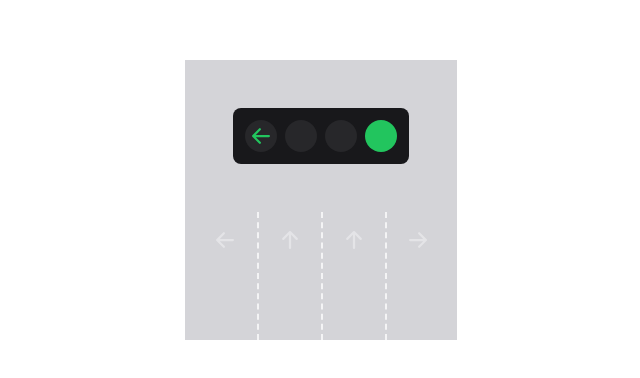
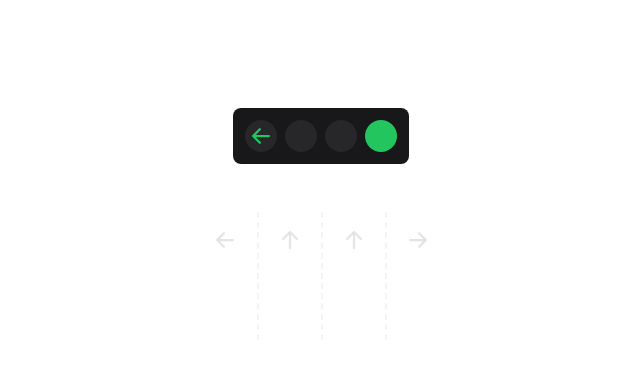
Before and after one commit to cdonohue/traffic-intersection, a Next.js app: page / in a window 1280 px wide. Shown: the part 200-578 px from the top of the page, without its empty margins (319-959 px from the left). Built offline with nearby package versions, Linux system fonts and the light colour scheme.

Commit message:
Update TrafficLight component props

```diff
--- a/components/TrafficLight.tsx
+++ b/components/TrafficLight.tsx
@@ -3,8 +3,8 @@
 import Lane from './Lane'
 
 type Props = {
-  straightState: 'stop' | 'caution' | 'go'
-  turnState: 'stop' | 'caution' | 'go' | 'yield'
+  straightState?: 'stop' | 'caution' | 'go'
+  turnState?: 'stop' | 'caution' | 'go' | 'yield'
 }
 
 export default function TrafficLight({
@@ -12,7 +12,7 @@
   turnState = 'stop',
 }: Props) {
   return (
-    <div className="flex flex-col items-center bg-zinc-300">
+    <div className="flex flex-col items-center">
       <div className="p-12">
         <div className="bg-zinc-900 p-3 rounded-lg inline-flex gap-2">
           <ArrowLight state={turnState} />
```
